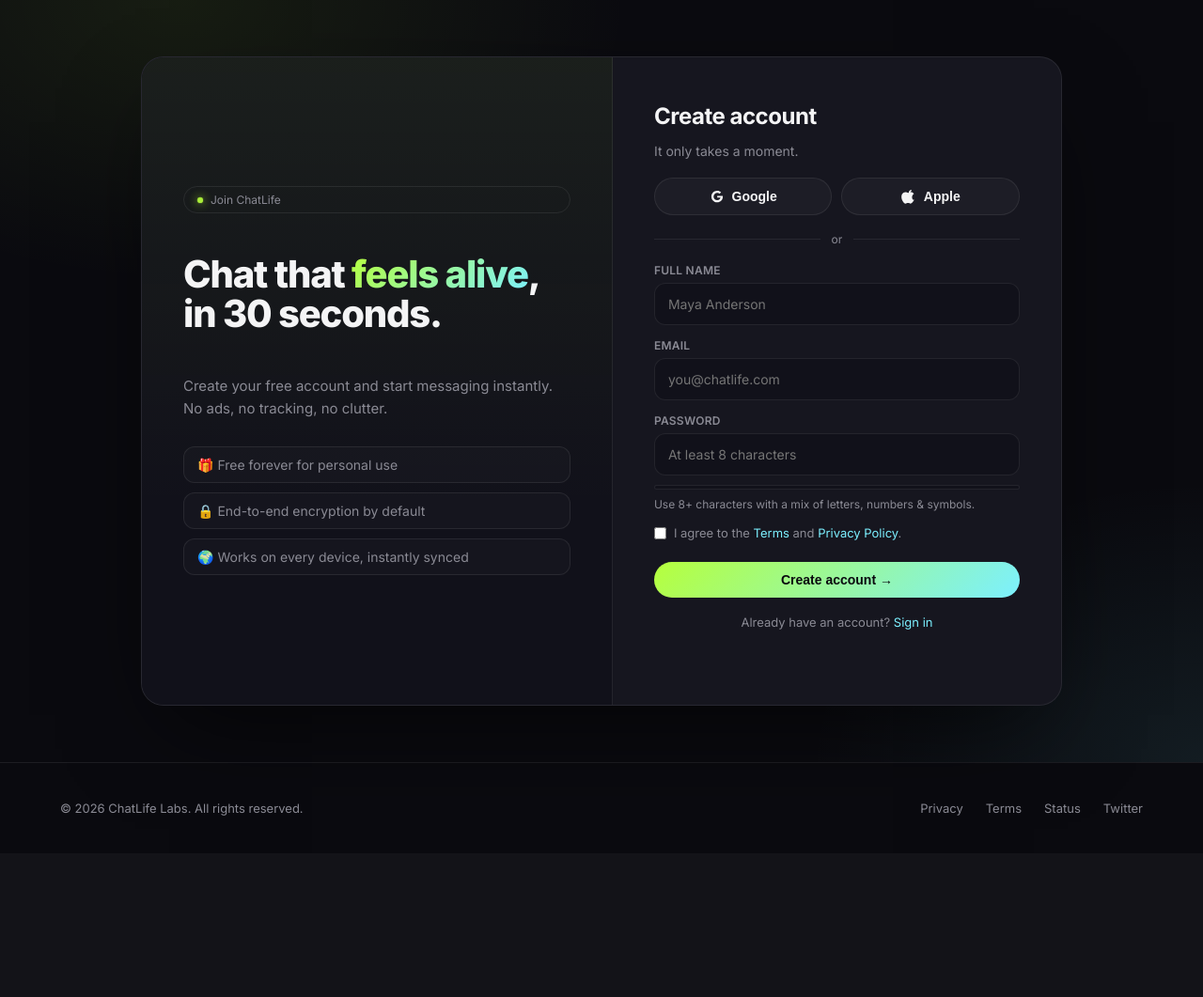
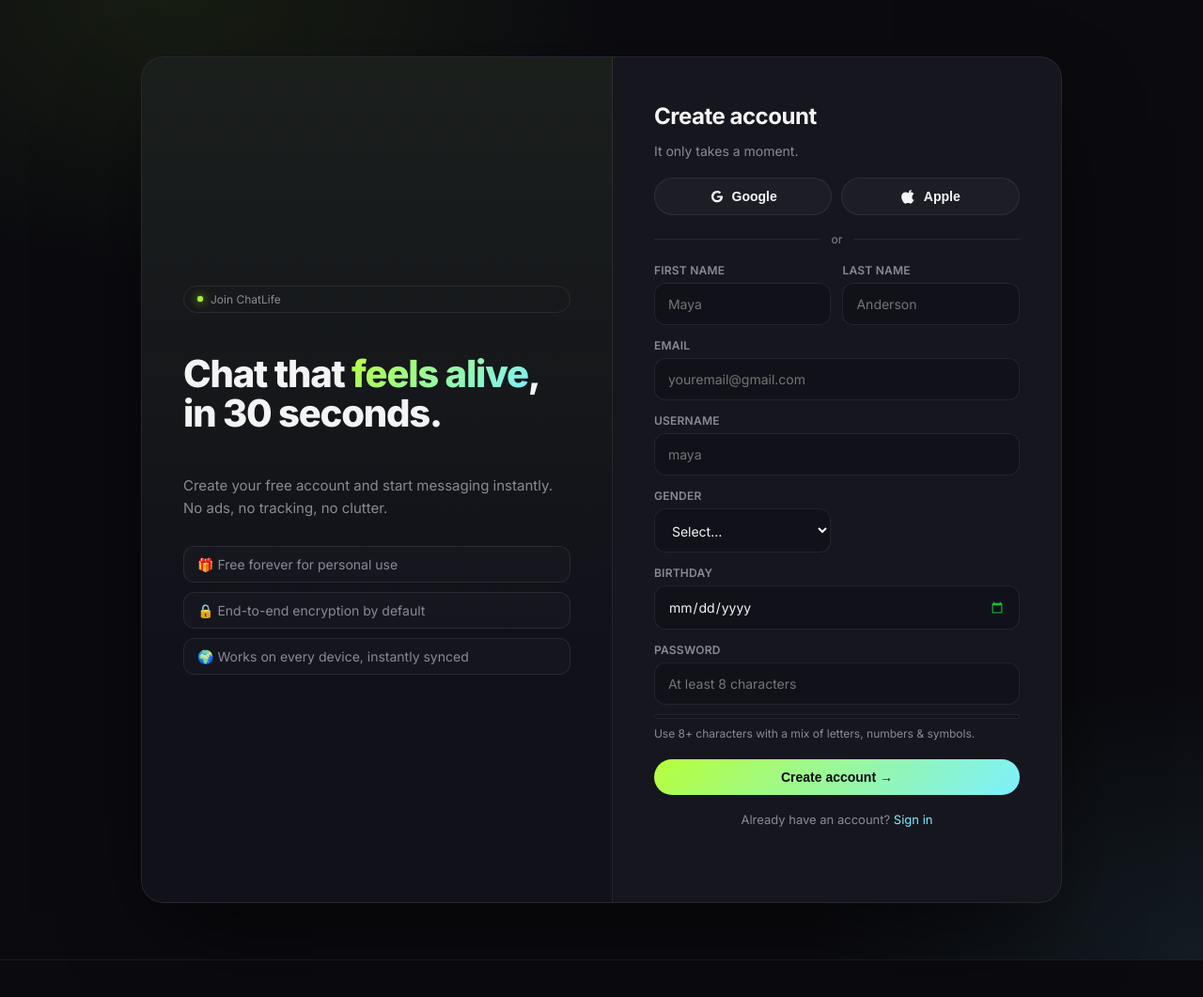
Before and after one commit to Sahand294/ChatLife, a Django app: template templates/signup.html in a window 1280 px wide. Shown: the part 78-1139 px from the top of the page at 94% size. Before the commit the page ends 946 px from the top, so only its background shows below. Run offline with Django 5.2, Linux system fonts and the light colour scheme; the template is opened without the code that fills it, so the values that code supplies are empty; parts of the project's set-up code (start-up, migrations or seed data) failed here and were passed over.

Commit message:
finished sign up

```diff
--- a/Buds/urls.py
+++ b/Buds/urls.py
@@ -21,5 +21,6 @@ from django.urls import path, include
 
 urlpatterns = [
     # path('admin/', admin.site.urls),
-    path("",include("main.urls"))
+    path("",include("main.urls")),
+    path("",include("user.urls"))
 ]
--- a/static/css/styles.css
+++ b/static/css/styles.css
@@ -14,7 +14,9 @@
 }
 
 * { box-sizing: border-box; margin: 0; padding: 0; }
-
+input[type="date"]::-webkit-calendar-picker-indicator {
+    filter: invert(48%) sepia(92%) saturate(500%) hue-rotate(80deg);
+}
 html, body {
   background: var(--bg);
   color: var(--text);
@@ -773,6 +775,27 @@ footer {
   border-color: var(--accent);
   box-shadow: 0 0 0 4px rgba(182, 255, 60, 0.12);
 }
+.auth-field select, .auth-field input[type="date"], .auth-field input[type="number"] {
+  width: 100%;
+  padding: 13px 14px;
+  border-radius: 12px;
+  background: var(--bg-2);
+  border: 1px solid var(--border);
+  color: var(--text);
+  font-size: 14px;
+  font-family: inherit;
+  transition: border-color .15s ease, box-shadow .15s ease;
+}
+.auth-field select:focus, .auth-field input[type="date"]:focus, .auth-field input[type="number"]:focus {
+  outline: none;
+  border-color: var(--accent);
+  box-shadow: 0 0 0 4px rgba(182, 255, 60, 0.12);
+}
+.auth-grid-2 {
+  display: grid;
+  grid-template-columns: 1fr 1fr;
+  gap: 12px;
+}
 
 .auth-row {
   display: flex;
--- a/static/js/signup.js
+++ b/static/js/signup.js
@@ -1,4 +1,7 @@
 // ChatLife — signup page
+if (true){
+console.log("yoooooooooo")
+    }
 (function () {
   const form = document.getElementById("signup-form");
   const msg = document.getElementById("auth-msg");
@@ -29,28 +32,46 @@
   form.addEventListener("submit", function (e) {
     e.preventDefault();
     const data = new FormData(form);
-    const name = String(data.get("name") || "").trim();
-    const email = String(data.get("email") || "").trim();
+    const firstname = String(data.get("firstname") || "").trim();
+    const lastname = String(data.get("lastname") || "").trim();
+    const username = String(data.get("username") || "").trim();
+    const gender = String(data.get("gender") || "").trim();
+    const birthday = String(data.get("birthday") || "").trim();
+    const birthDate = new Date(birthday);
+    const today = new Date();
+    let age = today.getFullYear() - birthDate.getFullYear();
     const password = String(data.get("password") || "");
-    const terms = data.get("terms");
 
     msg.classList.remove("error", "success");
 
-    if (name.length < 2) return fail("Please enter your full name.");
-    if (!email.includes("@")) return fail("Please enter a valid email.");
+    if (firstname.length < 1) return fail("Please enter your first name.");
+    if (lastname.length < 1) return fail("Please enter your last name.");
+    if (!/^[a-zA-Z0-9_.-]{2,}$/.test(username)) return fail("Username must be 2+ chars (letters, numbers, . _ -).");
+    if (!gender) return fail("Please select a gender.");
+    if (!Number.isFinite(age) || age < 13 || age > 120) return fail("Please enter a valid age (13–120).");
+    if (!birthday) return fail("Please enter your birthday.");
     if (password.length < 8) return fail("Password must be at least 8 characters.");
-    if (!terms) return fail("Please accept the Terms to continue.");
 
     const btn = form.querySelector(".auth-submit");
     const original = btn.textContent;
     btn.disabled = true;
     btn.textContent = "Creating your account…";
-
+    console.log("its here!")
+    form.submit()
     setTimeout(function () {
       try {
         localStorage.setItem(
           "chatlife:user",
-          JSON.stringify({ name: name, email: email, at: Date.now() })
+          JSON.stringify({
+            name: firstname + " " + lastname,
+            firstname: firstname,
+            lastname: lastname,
+            username: username,
+            gender: gender,
+            age: age,
+            birthday: birthday,
+            at: Date.now()
+          })
         );
       } catch (_) {}
       msg.textContent = "Welcome to ChatLife! Redirecting…";
--- a/templates/signup.html
+++ b/templates/signup.html
@@ -1,10 +1,7 @@
 {% extends "home.html" %}
 {% load static %}
-{% block title %}
-    Sign Up to ChatLife!
-{% endblock %}
 {% block css %}
-<link rel="stylesheet" href="{% static "css/styles.css"%}">
+    <link rel="stylesheet" href="{% static "css/styles.css" %}"/>
 {% endblock %}
 {% block content %}
     <main class="auth-wrap">
@@ -12,7 +9,8 @@
             <div class="auth-side">
                 <span class="eyebrow"><span class="pulse"></span> Join ChatLife</span>
                 <h1>Chat that <span class="grad">feels alive</span>, in 30 seconds.</h1>
-      <p class="lead">Create your free account and start messaging instantly. No ads, no tracking, no clutter.</p>
+                <p class="lead">Create your free account and start messaging instantly. No ads, no tracking, no
+                    clutter.</p>
                 <ul class="auth-points">
                     <li>🎁 Free forever for personal use</li>
                     <li>🔒 End-to-end encryption by default</li>
@@ -20,55 +18,89 @@
                 </ul>
             </div>
 
-    <form class="auth-form" id="signup-form" novalidate>
+            <form class="auth-form" id="signup-form" method="POST">
+                {% csrf_token %}
                 <h2>Create account</h2>
                 <p class="auth-sub">It only takes a moment.</p>
 
                 <div class="auth-socials">
                     <button type="button" class="btn auth-social">
-          <svg width="16" height="16" viewBox="0 0 24 24"><path fill="currentColor" d="M21.35 11.1h-9.18v2.92h5.27c-.23 1.4-1.64 4.1-5.27 4.1-3.17 0-5.76-2.62-5.76-5.85s2.59-5.85 5.76-5.85c1.81 0 3.02.77 3.71 1.43l2.53-2.44C16.78 3.86 14.7 3 12.17 3 7.02 3 2.86 7.16 2.86 12.27s4.16 9.27 9.31 9.27c5.37 0 8.93-3.78 8.93-9.1 0-.61-.07-1.08-.15-1.34z"/></svg>
+                        <svg width="16" height="16" viewBox="0 0 24 24">
+                            <path fill="currentColor"
+                                  d="M21.35 11.1h-9.18v2.92h5.27c-.23 1.4-1.64 4.1-5.27 4.1-3.17 0-5.76-2.62-5.76-5.85s2.59-5.85 5.76-5.85c1.81 0 3.02.77 3.71 1.43l2.53-2.44C16.78 3.86 14.7 3 12.17 3 7.02 3 2.86 7.16 2.86 12.27s4.16 9.27 9.31 9.27c5.37 0 8.93-3.78 8.93-9.1 0-.61-.07-1.08-.15-1.34z"/>
+                        </svg>
                         Google
                     </button>
                     <button type="button" class="btn auth-social">
-          <svg width="16" height="16" viewBox="0 0 24 24"><path fill="currentColor" d="M16.37 1.43c0 1.14-.46 2.27-1.21 3.08-.81.88-2.13 1.55-3.21 1.46-.13-1.1.42-2.24 1.16-3.05.83-.92 2.24-1.6 3.26-1.49zM20.5 17.1c-.55 1.27-.81 1.83-1.52 2.95-.99 1.55-2.39 3.49-4.13 3.5-1.55.02-1.95-1-4.05-.99-2.1.01-2.55 1.01-4.1.99-1.74-.02-3.07-1.77-4.06-3.32C-.13 16.04-.41 10.95 1.34 8.27c1.24-1.9 3.2-3 5.04-3 1.87 0 3.05 1.02 4.6 1.02 1.5 0 2.42-1.02 4.58-1.02 1.64 0 3.38.89 4.62 2.43-4.06 2.22-3.4 8.01-1.68 9.4z"/></svg>
+                        <svg width="16" height="16" viewBox="0 0 24 24">
+                            <path fill="currentColor"
+                                  d="M16.37 1.43c0 1.14-.46 2.27-1.21 3.08-.81.88-2.13 1.55-3.21 1.46-.13-1.1.42-2.24 1.16-3.05.83-.92 2.24-1.6 3.26-1.49zM20.5 17.1c-.55 1.27-.81 1.83-1.52 2.95-.99 1.55-2.39 3.49-4.13 3.5-1.55.02-1.95-1-4.05-.99-2.1.01-2.55 1.01-4.1.99-1.74-.02-3.07-1.77-4.06-3.32C-.13 16.04-.41 10.95 1.34 8.27c1.24-1.9 3.2-3 5.04-3 1.87 0 3.05 1.02 4.6 1.02 1.5 0 2.42-1.02 4.58-1.02 1.64 0 3.38.89 4.62 2.43-4.06 2.22-3.4 8.01-1.68 9.4z"/>
+                        </svg>
                         Apple
                     </button>
                 </div>
 
                 <div class="auth-divider"><span>or</span></div>
+                    <div class="auth-grid-2">
+                        <label class="auth-field">
+                            <span>First name</span>
+                            <input type="text" name="firstname" placeholder="Maya" required autocomplete="given-name"
+                                   minlength="1"/>
+                        </label>
+                        <label class="auth-field">
+                            <span>Last name</span>
+                            <input type="text" name="lastname" placeholder="Anderson" required
+                                   autocomplete="family-name" minlength="1"/>
+                        </label>
+                    </div>
+                    <label class="auth-field">
+                        <span>Email</span>
+                        <input type="email" name="email" placeholder="youremail@gmail.com" required autocomplete="email"
+                               minlength="2"/>
+                    </label>
+                    <label class="auth-field">
+                        <span>Username</span>
+                        <input type="text" name="username" placeholder="maya" required autocomplete="username"
+                               minlength="2"/>
+                    </label>
+
+                    <div class="auth-grid-2">
+                        <label class="auth-field">
+                            <span>Gender</span>
+                            <select name="gender" required>
+                                <option value="" disabled selected>Select…</option>
+                                <option value="female">Female</option>
+                                <option value="male">Male</option>
+                            </select>
+                        </label>
+                    </div>
 
                     <label class="auth-field">
-        <span>Full name</span>
-        <input type="text" name="name" placeholder="Maya Anderson" required autocomplete="name" minlength="2" />
-      </label>
-
-      <label class="auth-field">
-        <span>Email</span>
-        <input type="email" name="email" placeholder="you@chatlife.com" required autocomplete="email" />
+                        <span>Birthday</span>
+                        {#                        <input type="date" name="birthday" required/>#}
+                        <input type="date" name="birthday" required max="2018-05-16">
                     </label>
 
                     <label class="auth-field">
                         <span>Password</span>
-        <input type="password" name="password" id="signup-password" placeholder="At least 8 characters" required autocomplete="new-password" minlength="8" />
+                        <input type="password" name="password" id="signup-password" placeholder="At least 8 characters"
+                               required autocomplete="new-password" minlength="8"/>
                         <div class="pw-meter" aria-hidden="true">
                             <div class="pw-meter-bar" id="pw-meter-bar"></div>
                         </div>
-        <small class="pw-hint" id="pw-hint">Use 8+ characters with a mix of letters, numbers & symbols.</small>
-      </label>
-
-      <label class="auth-check auth-terms">
-        <input type="checkbox" name="terms" id="signup-terms" />
-        <span>I agree to the <a href="#" class="auth-link">Terms</a> and <a href="#" class="auth-link">Privacy Policy</a>.</span>
+                        <small class="pw-hint" id="pw-hint">Use 8+ characters with a mix of letters, numbers &
+                            symbols.</small>
                     </label>
 
                     <button type="submit" class="btn btn-primary auth-submit">Create account →</button>
-
-      <p class="auth-foot">Already have an account? <a href="/login.html" class="auth-link">Sign in</a></p>
+                <p class="auth-foot">Already have an account? <a href="{% url "log_in" %}" class="auth-link">Sign in</a>
+                </p>
                 <p class="auth-msg" id="auth-msg" role="status" aria-live="polite"></p>
             </form>
         </div>
     </main>
 {% endblock %}
+
 {% block js %}
-<script src="{% static "js/signup.js"%}"></script>
+    <script src="{% static "js/signup.js" %}"></script>
 {% endblock %}
```
Also changed, not shown: other parts of static/css/styles.css (+44 -0 lines), user/views.py (+12 -2 lines). Lines whose indentation alone changed are shown as unchanged.
